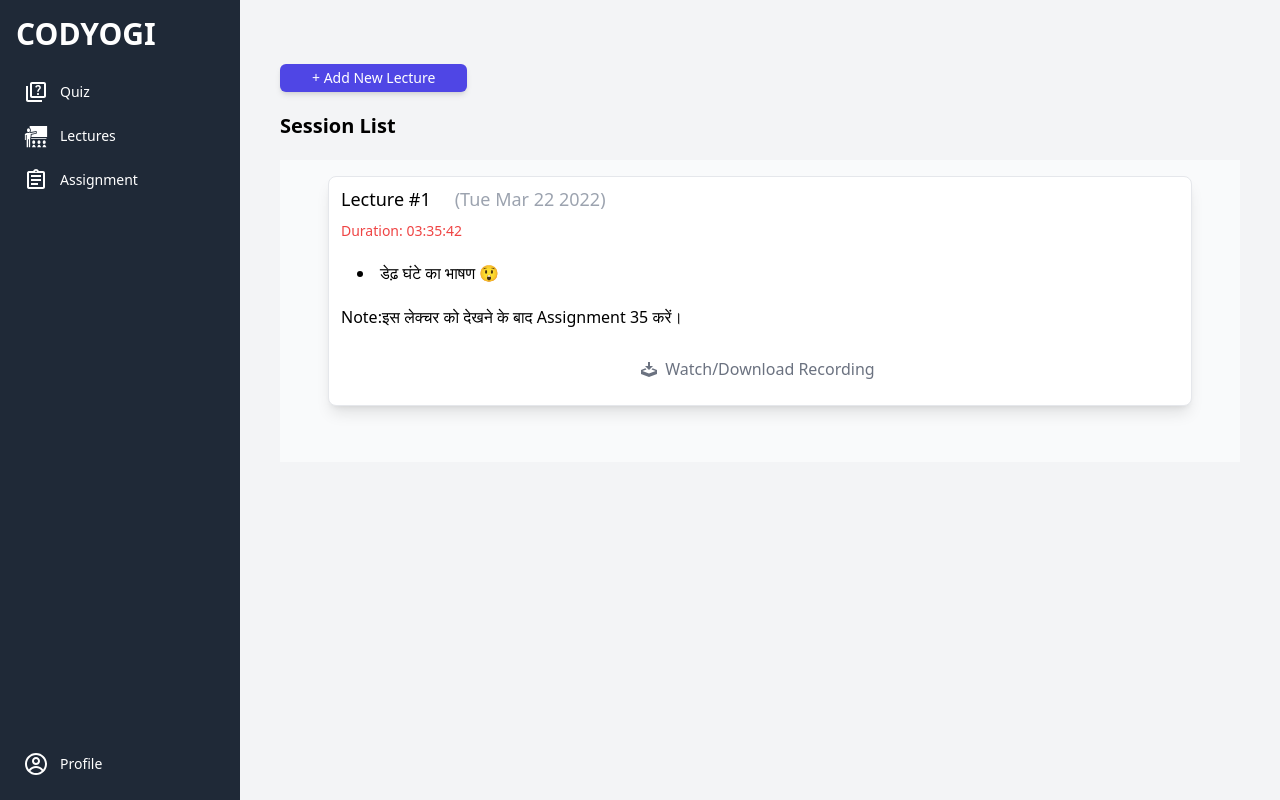
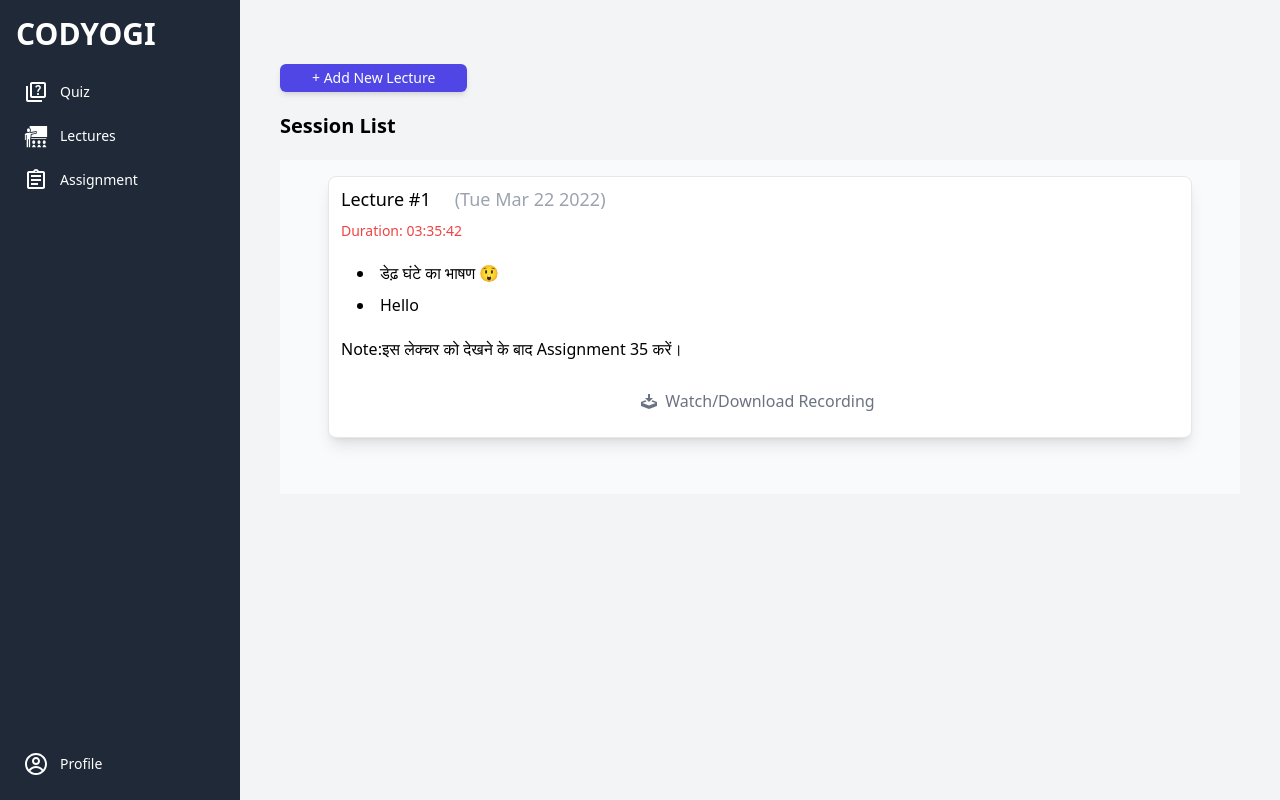
Before and after one commit to PaneruVipin/app.CodeYogi.PaneruVipin, a React (Vite) app: page / in a window 1280 px wide. Built offline with nearby package versions, Linux system fonts and the light colour scheme.

Commit message:
local storage same name problem fix

```diff
--- a/src/LecturePage.jsx
+++ b/src/LecturePage.jsx
@@ -13,10 +13,10 @@ function LecturePage(){
   const [linkValue, setLinkValue]=React.useState('')
 
    const saveLinkList = JSON.parse(localStorage.getItem('linkList')) || ['https://google.com'];
-  const saveDateList = JSON.parse(localStorage.getItem('dateList')) || ['Tue Mar 22 2022'];
+  const saveDateList = JSON.parse(localStorage.getItem('LectureDateList')) || ['Tue Mar 22 2022'];
   const saveDurationList = JSON.parse(localStorage.getItem('durationList')) || ['03:35:42'];
   const saveDiscriptionList = JSON.parse(localStorage.getItem('discriptionList')) || ['इस लेक्चर को देखने के बाद Assignment 35 करें।'];
-  const saveTopiksList = JSON.parse(localStorage.getItem('topiksList')) ||[['डेढ़ घंटे का भाषण 😲']];
+  const saveTopiksList = JSON.parse(localStorage.getItem('topiksList')) ||[['डेढ़ घंटे का भाषण 😲','Hello']];
 
   const [linkList, setLinkList]=React.useState(saveLinkList)
   const [dateList, setDateList]=React.useState(saveDateList)
@@ -59,7 +59,7 @@ function LecturePage(){
     setLinkList([...linkList, linkValue])
      setShowAdminForm(!showAdminForm);
      setAddLecture(!addLecture);
-     localStorage.setItem('durationList',JSON.stringify([...durationList,durationValue]));  localStorage.setItem('discriptionList',JSON.stringify([...discriptionList,discriptionValue]));  localStorage.setItem('dateList',JSON.stringify([...dateList,dateValue])); localStorage.setItem('topiksList',JSON.stringify([...topiksList,topiksValue]));
+     localStorage.setItem('durationList',JSON.stringify([...durationList,durationValue]));  localStorage.setItem('discriptionList',JSON.stringify([...discriptionList,discriptionValue]));  localStorage.setItem('LectureDateList',JSON.stringify([...dateList,dateValue])); localStorage.setItem('topiksList',JSON.stringify([...topiksList,topiksValue]));
 localStorage.setItem('linkList',JSON.stringify([...linkList, linkValue]));
   }
   return(
@@ -91,7 +91,7 @@ const HTML=[];
     const note=discriptionList[i];
    const link=linkList[i];
     const html=
-    <Lecture note={ note!=false && 'Note:' + note} link={link} key={i} topiks={ getTopiks(topik)} duration={duration} date={date}>{name}</Lecture>;
+    <Lecture note={ note!=false && 'Note:' + note} link={link} key={'m'+ i} topiks={ getTopiks(topik)} duration={duration} date={date}>{name}</Lecture>;
     HTML.push(html)
   }
   return HTML;
@@ -100,7 +100,7 @@ function getTopiks(topik){
   const TopiksHTML=[];
   for (let i = 0; i < topik.length; i++) {
    const newTopiks=topik[i];
-    const html =newTopiks!=false && <li key={i} className='list-disc'>{newTopiks}</li>;
+    const html = newTopiks && <li key={i} className='list-disc'>{newTopiks}</li>;
     TopiksHTML.push(html);
   }
   return TopiksHTML;
```
